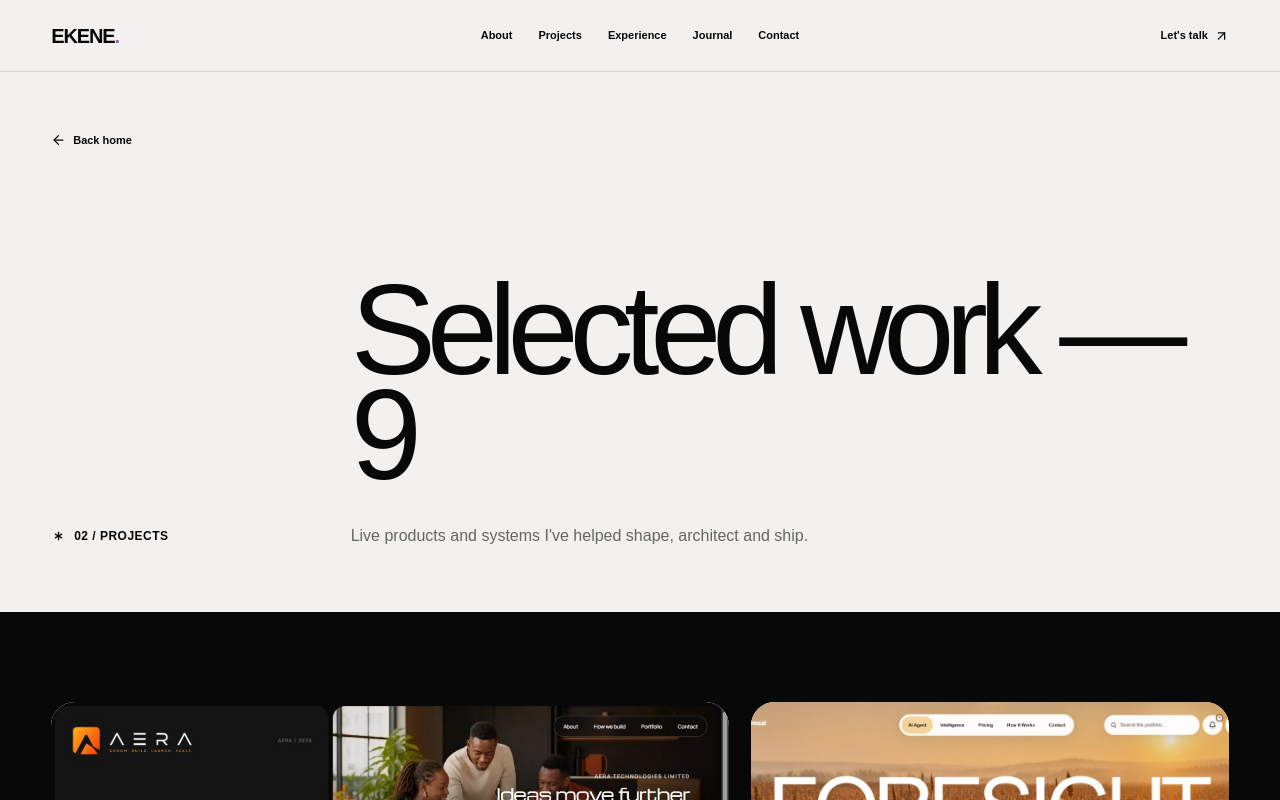
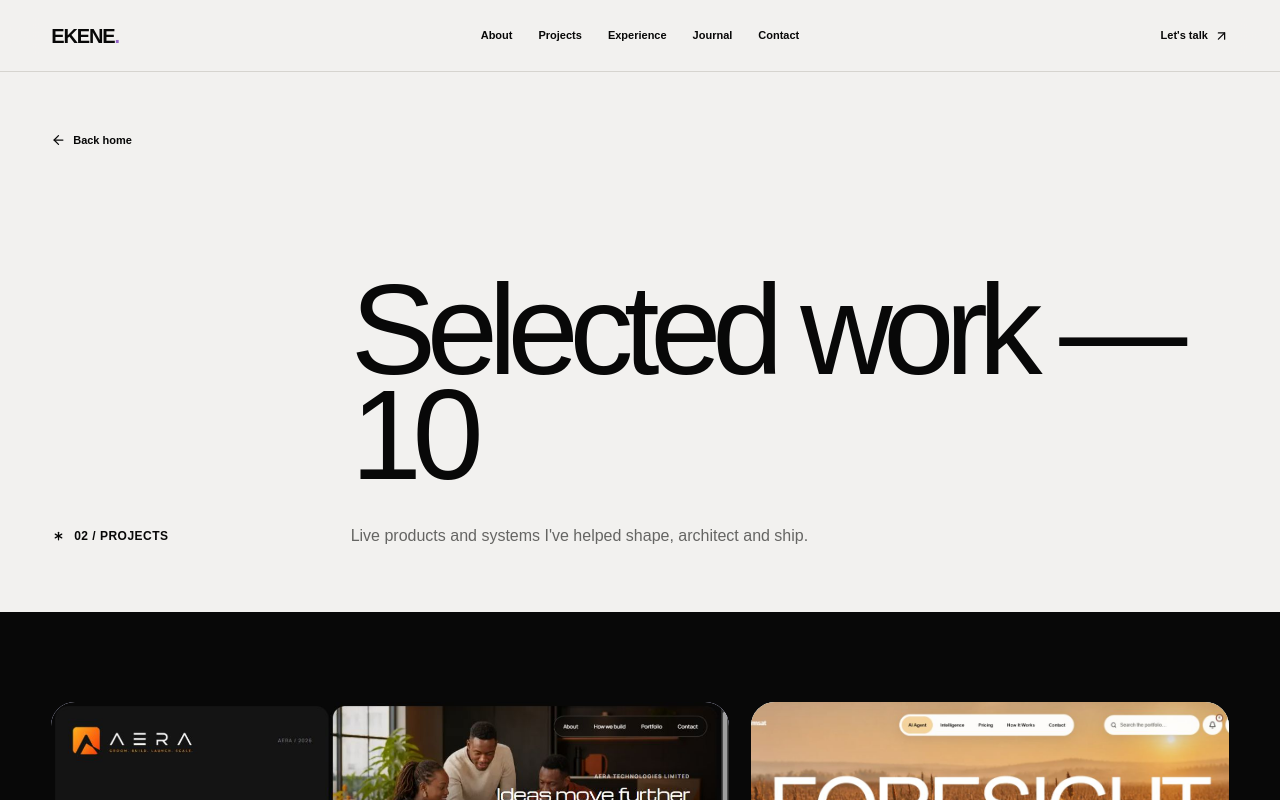
Before and after one commit to Koda-Black/kingsley-portfolio, a Next.js app: page /projects in a window 1280 px wide. Shown: the top 800 px of the page. Built offline with nearby package versions, Linux system fonts and the light colour scheme.

Commit message:
feat: add Jeje Limited project

```diff
--- a/app/projects/page.tsx
+++ b/app/projects/page.tsx
@@ -6,7 +6,7 @@ import { createPageMetadata } from "@/components/seo";
 
 export const metadata = createPageMetadata({
   title: "Projects — AI, Fullstack & Product Engineering",
-  description: "Explore 9 selected projects by Kingsley Onuorah, including AERA, Fitness Space, Ajo Cash, FarmSat, BorderMind AI, ChangeLedger and Edu Learning & Immersion.",
+  description: `Explore ${projects.length} selected projects by Kingsley Onuorah, including AERA, Fitness Space, Ajo Cash, Jeje Limited, FarmSat, BorderMind AI and ChangeLedger.`,
   path: "/projects",
 });
 
--- a/components/content.ts
+++ b/components/content.ts
@@ -16,6 +16,7 @@ export const projects: Project[] = [
   { name: "Edu Learning & Immersion", eyebrow: "Language education", description: "A multilingual learning platform for language, communication and digital solutions.", image: "/projects/edu-learning.png", url: "https://www.edulearningimmersion.org/en", stack: ["Next.js", "TypeScript", "Education"], tone: "blue" },
   { name: "Fitness Space", eyebrow: "Wellness platform", description: "Scalable wellness infrastructure, personalized guidance and Bibi AI for healthier daily habits.", image: "/fitnessspace.png", url: "https://getfitness.space", stack: ["Node.js", "MongoDB", "Redis", "AWS", "AI"], tone: "lavender" },
   { name: "Ajo Cash", eyebrow: "Digital trust infrastructure", description: "Digital infrastructure for Nigerian rotating savings groups with automatic contributions, instant payouts and AI-powered trust.", image: "/projects/ajo-cash.jpg", url: "https://www.ajo.cash", stack: ["Fintech", "Savings", "Trust infrastructure"], tone: "purple" },
+  { name: "Jeje Limited", eyebrow: "Bakery storefront", description: "A vibrant digital storefront for Nigerian bread and confectioneries, featuring an interactive product carousel, menu and shopping cart.", image: "/projects/jeje-limited.jpg", url: "https://www.jejelimited.com", stack: ["E-commerce", "Food & beverage", "Interactive design"], tone: "coral" },
   { name: "FarmShare Marketplace", eyebrow: "Agricultural commerce", description: "A pooled-buying marketplace connecting Nigerian farmers, vendors and buyers.", image: "/farmshare.png", url: "https://farmshare-marketplace.vercel.app", stack: ["Next.js", "NestJS", "PostgreSQL"], tone: "mint" },
   { name: "DevRise Academy", eyebrow: "Developer education", description: "Structured learning paths and mentorship helping professionals transition into technology.", image: "/devrise.png", url: "https://thedevrise.com", stack: ["Next.js", "TypeScript", "Node.js"], tone: "blue" },
 ];
```
Also changed, not shown: public/portfolio-preview.jpg, public/projects/jeje-limited.jpg (added).
